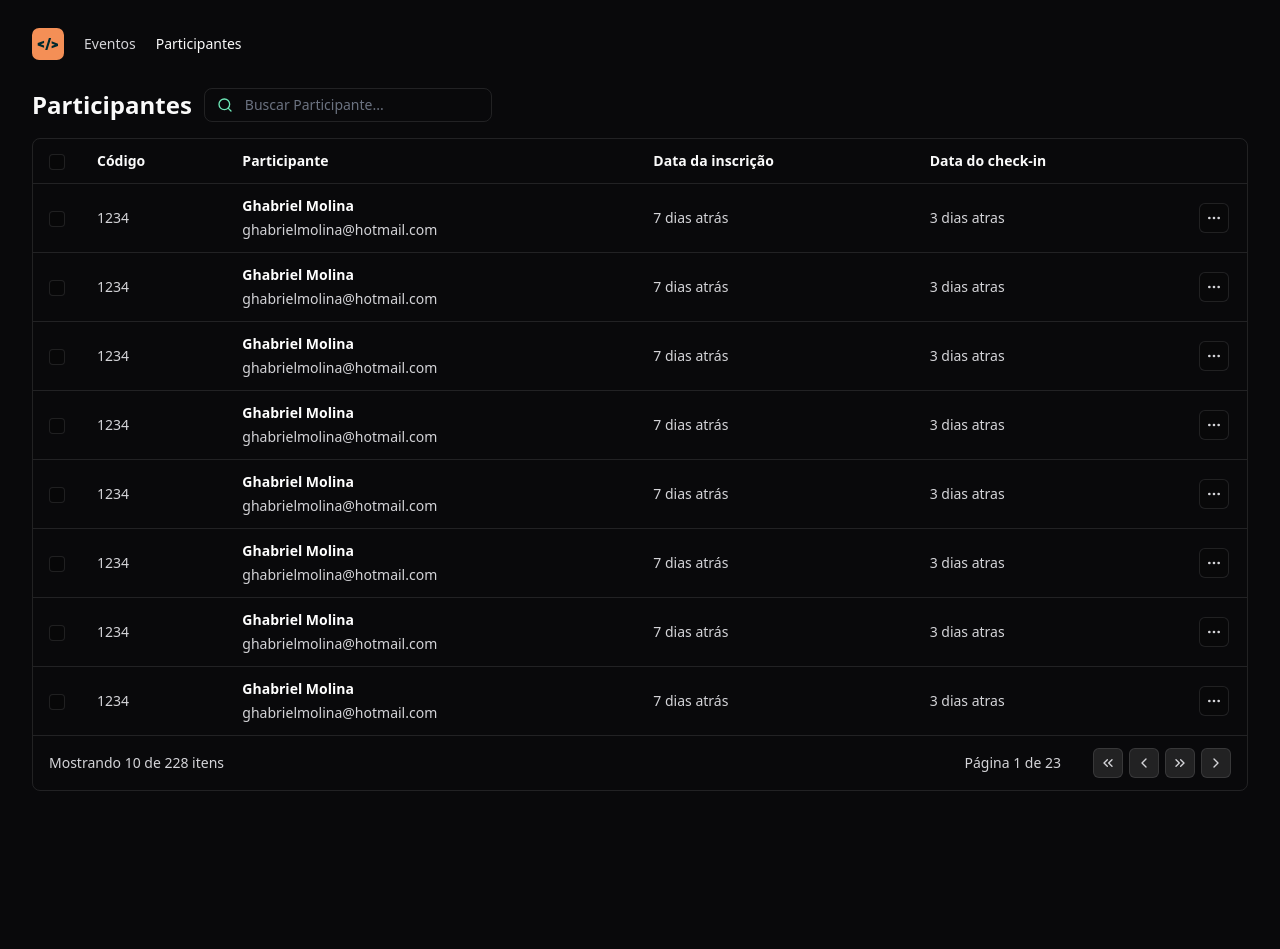
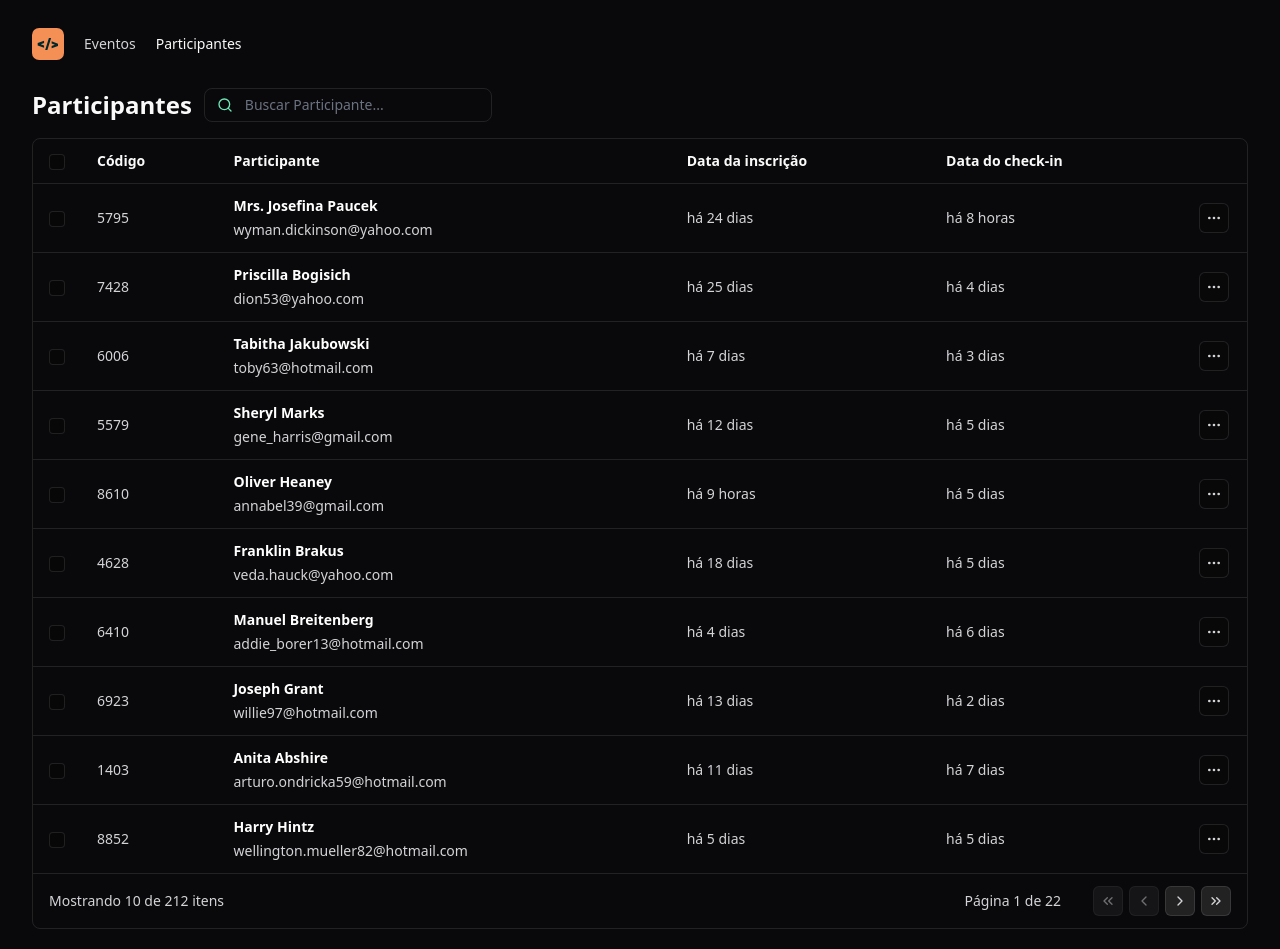
Before and after one commit to GhabrielMolina/Rocketseat_NLW-Pass, a React (Vite) app: page / in a window 1280 px wide. Before the commit the page ends 811 px from the top, so only its background shows below. Built offline with nearby package versions, Linux system fonts and the light colour scheme.

Commit message:
feat: add dummy data for list formatting and implementation of buttons and display pages with faker.js

```diff
--- a/package.json
+++ b/package.json
@@ -10,12 +10,14 @@
     "preview": "vite preview"
   },
   "dependencies": {
+    "dayjs": "^1.11.10",
     "lucide-react": "^0.364.0",
     "react": "^18.2.0",
     "react-dom": "^18.2.0",
     "tailwind-merge": "^2.2.2"
   },
   "devDependencies": {
+    "@faker-js/faker": "^8.4.1",
     "@tailwindcss/forms": "^0.5.7",
     "@types/react": "^18.2.66",
     "@types/react-dom": "^18.2.22",
--- a/src/_components/attendee-list.tsx
+++ b/src/_components/attendee-list.tsx
@@ -1,11 +1,45 @@
 import { Search, MoreHorizontal, ChevronsLeft, ChevronLeft, ChevronsRight, ChevronRight } from 'lucide-react'
+import dayjs from 'dayjs'
+import 'dayjs/locale/pt-br'
+import relativeTime from 'dayjs/plugin/relativeTime'
 import { IconButton } from './icon-button'
 import { Table } from './_table/table'
 import { TableHeader } from './_table/table-header'
 import { TableCell } from './_table/table-cell'
 import { TableRow } from './_table/table-row'
+import { ChangeEvent, useState } from 'react'
+import { attendees } from '../data/attendees'
+
+dayjs.extend(relativeTime)
+dayjs.locale('pt-br')
 
 export function AttendeeList() {
+
+  const [page, setPage] =useState(1)
+  const [search, setSearch] = useState('')
+
+  const totalPages = Math.ceil(attendees.length / 10)
+
+  function onSearchInputChange(event: ChangeEvent<HTMLInputElement>) {
+    setSearch(event.target.value)
+  }
+
+  function  goToFirstPage() {
+    setPage (1)
+  }
+
+  function goToNextPage() {
+    setPage (page + 1)
+  }
+
+  function goToPreviousPage() {
+    setPage (page - 1)
+  }
+
+  function goToLastPage() {
+    setPage (totalPages)
+  }
+
   return (
     <div className='flex flex-col gap-4'>
       <div className="flex gap-3 items-center">
@@ -13,7 +47,7 @@
 
         <div className="px-3 py-1.5 w-72 border border-white/10 rounded-lg flex items-center gap-3">
           <Search className='size-4 text-emerald-300' />
-          <input className="bg-transparent flex-1 outline-non border-0 p-0 text-sm" placeholder="Buscar Participante..." />
+          <input onChange={onSearchInputChange} className="bg-transparent flex-1 outline-non border-0 p-0 text-sm" placeholder="Buscar Participante..." />
         </div>
       </div>
 
@@ -32,9 +66,9 @@
         </thead>
 
         <tbody>
-          {Array.from({ length: 8 }).map((_, i) => {
+          {attendees.slice((page - 1) * 10, page * 10).map((attendee) => {
             return (
-              <TableRow key={i}>
+              <TableRow key={attendee.id}>
                 <TableCell>
                   {/* Instalar plugin do Tailwind para facilitar a estilização do checkbox
                     https://github.com/tailwindlabs/tailwindcss-forms
@@ -43,15 +77,15 @@
                   */}
                   <input type="checkbox" className='size-4 bg-black/20 rounded border border-white/10' />
                 </TableCell>
-                <TableCell>1234</TableCell>
+                <TableCell>{attendee.id}</TableCell>
                 <TableCell>
                   <div className='flex flex-col gap-1'>
-                    <span className='font-semibold text-white'>Ghabriel Molina</span>
-                    <span>ghabrielmolina@hotmail.com</span>
+                    <span className='font-semibold text-white'>{attendee.name}</span>
+                    <span>{attendee.email}</span>
                   </div>
                 </TableCell>
-                <TableCell>7 dias atrás</TableCell>
-                <TableCell>3 dias atras</TableCell>
+                <TableCell>{dayjs().to(attendee.createdAt)}</TableCell>
+                <TableCell>{dayjs().to(attendee.checkedInAt)}</TableCell>
                 <TableCell>
                   <IconButton transparent>
                     <MoreHorizontal className='size-4' />
@@ -65,26 +99,26 @@
         <tfoot>
           <tr>
             <TableCell colSpan={3}>
-              Mostrando 10 de 228 itens
+              Mostrando 10 de {attendees.length} itens
             </TableCell>
 
             {/* npm i tailwind-merge para unir as classes passadas aqui com _table/table-cell.tsx */}
             <TableCell colSpan={3} className='text-right'>
               <div className='inline-flex items-center gap-8'>
-                <span>Página 1 de 23</span>
+                <span>Página {page} de {totalPages}</span>
 
                 <div className='flex gap-1.5'>
-                  <IconButton>
+                  <IconButton onClick={goToFirstPage} disabled={page === 1}>
                     <ChevronsLeft className='size-4' />
                   </IconButton>
-                  <IconButton>
+                  <IconButton onClick={goToPreviousPage} disabled={page === 1}>
                     <ChevronLeft className='size-4' />
                   </IconButton>
-                  <IconButton>
+                  <IconButton onClick={goToNextPage} disabled={page === totalPages}>
+                    <ChevronRight className='size-4' />
+                  </IconButton>
+                  <IconButton onClick={goToLastPage} disabled={page === totalPages}>
                     <ChevronsRight className='size-4' />
-                  </IconButton>
-                  <IconButton>
-                    <ChevronRight className='size-4' />
                   </IconButton>
                 </div>
               </div>
--- a/src/_components/icon-button.tsx
+++ b/src/_components/icon-button.tsx
@@ -1,4 +1,5 @@
 import { ComponentProps } from "react";
+import { twMerge } from "tailwind-merge";
 
 interface IconButtonProps extends ComponentProps<'button'> {
   transparent?: boolean
@@ -11,10 +12,11 @@
   return (
     <button
       {...props}
-      className={transparent
-        ? 'bg-black/10 border border-white/10 rounded-md p-1.5'
-        : 'bg-white/10 border border-white/10 rounded-md p-1.5'
-      }
+      className={twMerge(
+        'border border-white/10 rounded-md p-1.5',
+        transparent ? 'bg-black/10' : 'bg-white/10',
+        props.disabled ? 'opacity-50' : null
+      )}
     />
   )
 }
--- /dev/null
+++ b/src/data/attendees.ts
@@ -0,0 +1,12 @@
+// npm install @faker-js/faker --save-dev
+// https://fakerjs.dev/guide/
+
+import { faker } from '@faker-js/faker'
+
+export const attendees = Array.from({ length: 212 }).map(() => ({
+  id: faker.number.int({ min: 1000, max: 9999 }),
+  name: faker.person.fullName(),
+  email: faker.internet.email().toLocaleLowerCase(),
+  createdAt: faker.date.recent({ days: 30 }),
+  checkedInAt: faker.date.recent({ days: 7 }),
+}));
```
Also changed, not shown: 1 other file (tests, documents, lock files or other folders).
